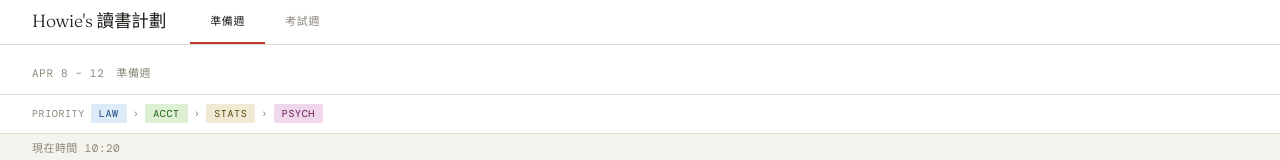
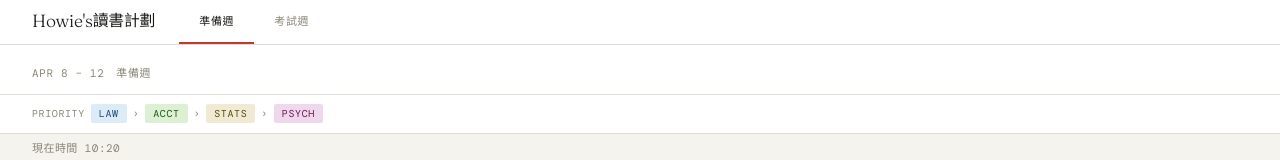
Before and after one commit to dwightinthesky/study-plan-apr8-17, a website: page public/index.html in a window 1280 px wide. Shown: the top 160 px of the page. Drawn offline with nearby package versions, Linux system fonts and the light colour scheme.

Commit message:
auto: update 2026-04-08 10:20:30Z

```diff
--- a/public/index.html
+++ b/public/index.html
@@ -79,6 +79,10 @@ nav .nav-title {
   align-items: center;
   padding: 0;
   border-bottom: 2px solid transparent;
+}
+
+nav .nav-title-small {
+  font-size: 0.9em;
 }
 
 /* ── PAGES ── */
@@ -220,7 +224,7 @@ footer {
 <body>
 
 <nav>
-  <span class="nav-title">Howie's 讀書計劃</span>
+  <span class="nav-title">Howie's <span class="nav-title-small">讀書計劃</span></span>
   <a class="active" id="tab-prep" onclick="switchTab('prep')">準備週</a>
   <a id="tab-exam" onclick="switchTab('exam')">考試週</a>
 </nav>
```
